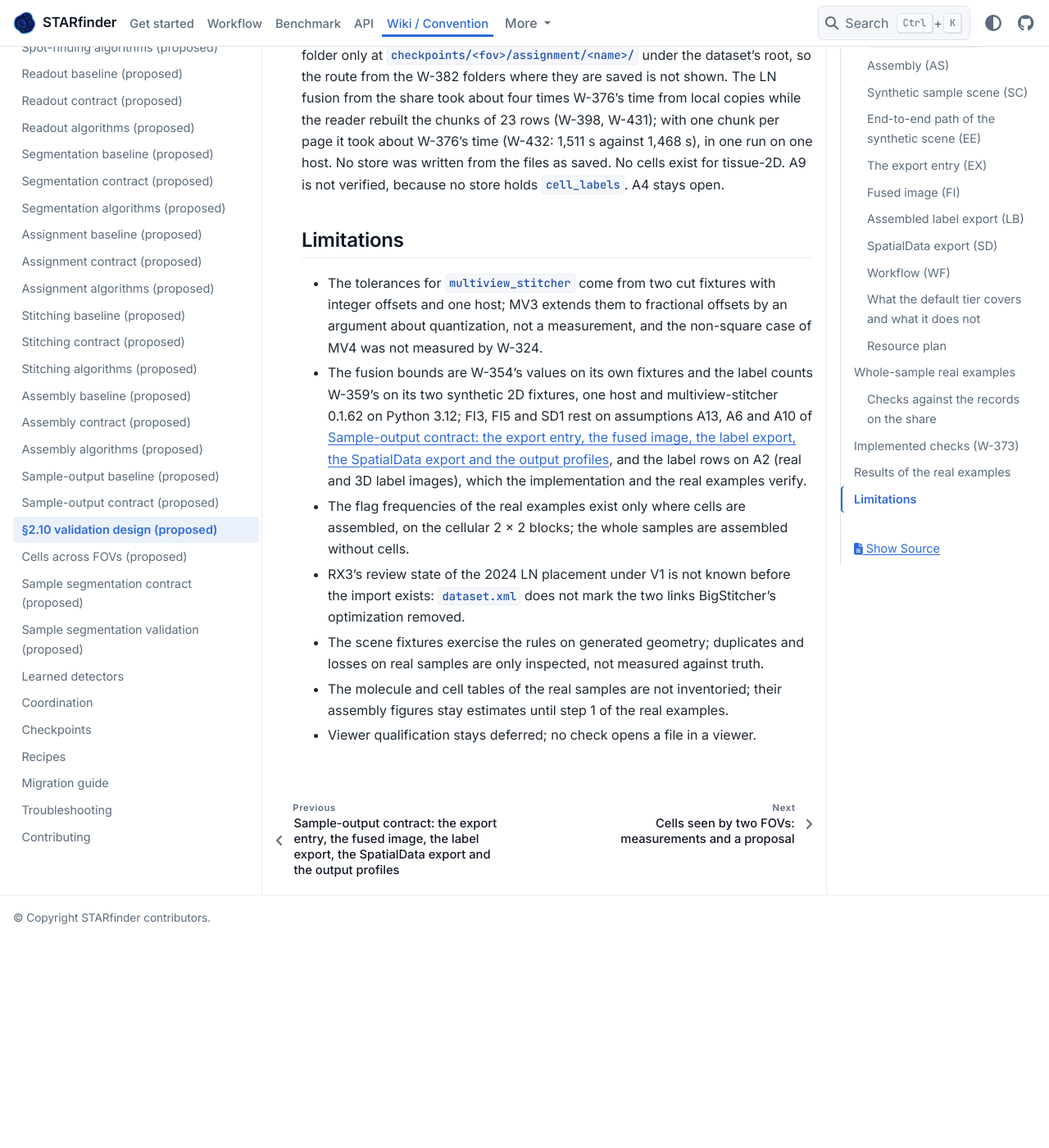
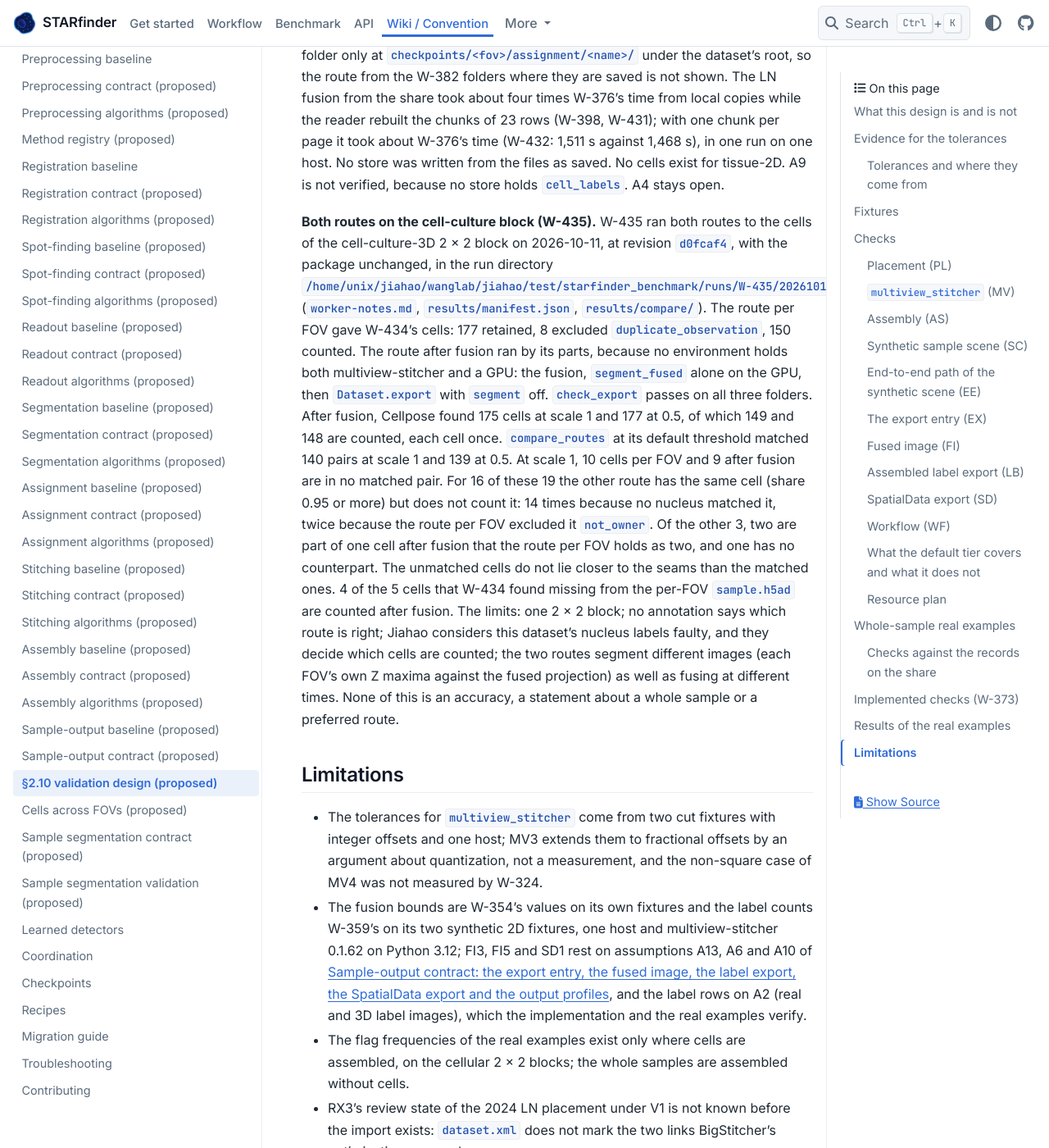
Before and after one commit to wanglab-broad/starfinder, a Sphinx documentation site: the page built from docs/stitching-assembly-validation.md, in a window 1280 px wide and 1400 px high, scrolled down 96336 px. Shown: the whole window at 82% size. Built offline with Sphinx 7.4.7 and the PyData theme 0.15.4, drawn with Linux system fonts in a browser that asks for light colours; before the commit the page ends 97483 px from its top, so only the background shows below that.

Commit message:
feat(w-435): run both routes on the cell-culture block and compare…
Both routes ran on the cell-culture-3D 2 × 2 block with the package
unchanged. The route per FOV gives exactly W-434's cells with the
duplicate rule on: 177 retained, 8 duplicate exclusions, 150 counted.
The route after fusion could not run in one Dataset.export call, because
no environment has both multiview-stitcher and a CUDA build of PyTorch.
It ran by the package's parts instead: fuse on the CPU, segment_fused
alone on the GPU, then Dataset.export with segment off. It found 175
cells at scale 1 (149 counted) and 177 at scale 0.5 (148 counted), and
check_export passes on all three …

Linear-Issue: W-435

```diff
--- a/docs/stitching-assembly-validation.md
+++ b/docs/stitching-assembly-validation.md
@@ -985,6 +985,28 @@ four times W-376's time from local copies while the reader rebuilt the chunks of
 saved. No cells exist for tissue-2D. A9 is not verified, because no store holds
 `cell_labels`. A4 stays open.
 
+**Both routes on the cell-culture block (W-435).** W-435 ran both routes to the cells of the
+cell-culture-3D 2 × 2 block on 2026-10-11, at revision `d0fcaf4`, with the package unchanged, in
+the run directory
+`/home/unix/jiahao/wanglab/jiahao/test/starfinder_benchmark/runs/W-435/20261011T015921Z-1f511925`
+(`worker-notes.md`, `results/manifest.json`, `results/compare/`). The route per FOV gave
+W-434's cells: 177 retained, 8 excluded `duplicate_observation`, 150 counted. The route after
+fusion ran by its parts, because no environment holds both multiview-stitcher and a GPU: the
+fusion, `segment_fused` alone on the GPU, then `Dataset.export` with `segment` off.
+`check_export` passes on all three folders. After fusion, Cellpose found 175 cells at scale 1
+and 177 at 0.5, of which 149 and 148 are counted, each cell once. `compare_routes` at its
+default threshold matched 140 pairs at scale 1 and 139 at 0.5. At scale 1, 10 cells per FOV
+and 9 after fusion are in no matched pair. For 16 of these 19 the other route has the same
+cell (share 0.95 or more) but does not count it: 14 times because no nucleus matched it, twice
+because the route per FOV excluded it `not_owner`. Of the other 3, two are part of one cell
+after fusion that the route per FOV holds as two, and one has no counterpart. The unmatched cells do not lie closer to the seams than the matched ones. 4 of the 5
+cells that W-434 found missing from the per-FOV `sample.h5ad` are counted after fusion. The
+limits: one 2 × 2 block; no annotation says
+which route is right; Jiahao considers this dataset's nucleus labels faulty, and they decide
+which cells are counted; the two routes segment different images (each FOV's own Z maxima
+against the fused projection) as well as fusing at different times. None of this is an
+accuracy, a statement about a whole sample or a preferred route.
+
 ## Limitations
 
 * The tolerances for `multiview_stitcher` come from two cut fixtures with integer offsets
```
